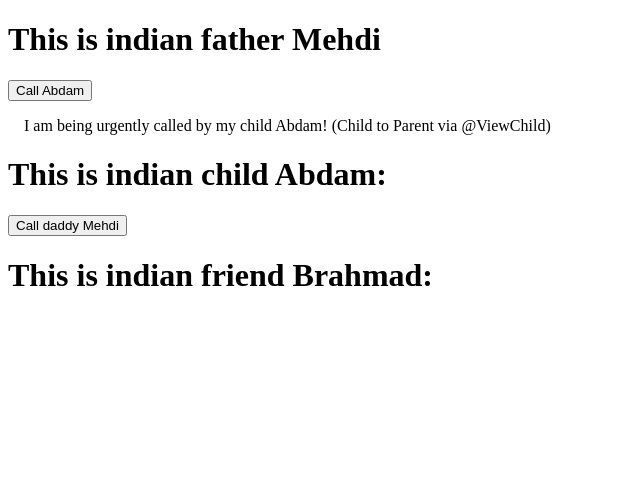
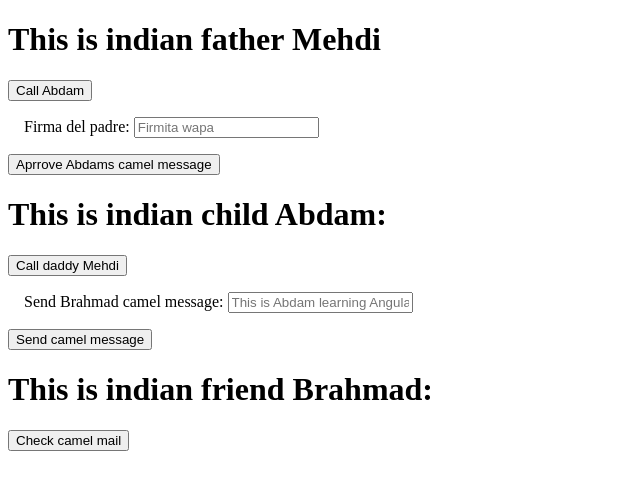
Before and after one commit to AntonioMMartel/indian-family-angular, an Angular app: page / in a window 1280 px wide. Shown: the top 490 px of the page, without its empty margins (0-640 px from the left). Built offline with nearby package versions, Linux system fonts and the light colour scheme.

Commit message:
Created service to communicate between components

```diff
--- a/src/app/indian-child-abdam/indian-child-abdam.component.html
+++ b/src/app/indian-child-abdam/indian-child-abdam.component.html
@@ -2,3 +2,13 @@
 <button (click)="this.callMehdi()">Call daddy Mehdi</button>
 
 <div *ngIf="this.callingAbdam"> I am being called by daddy Mehdi (Parent to Child via @Input )</div>
+
+<form>
+    <div class="form-group">
+        <label for="textoCamello">Send Brahmad camel message: </label>
+        <input [(ngModel)]="this.textoCamello" placeholder="This is Abdam learning Angular framework" type="text"
+            name="textoCamello" class="form-control" id="textoCamello">
+    </div>
+    <button (click)="submitCamelMessage()">Send camel message</button>
+
+</form>
--- a/src/app/indian-child-abdam/indian-child-abdam.component.ts
+++ b/src/app/indian-child-abdam/indian-child-abdam.component.ts
@@ -1,14 +1,21 @@
 import { Component, Input, OnInit, EventEmitter, Output } from '@angular/core';
-
+import { IndianMessageCamelService } from '../indian-message-camel.service';
+import { NgForm } from '@angular/forms';
 @Component({
   selector: 'app-indian-child-abdam',
   templateUrl: './indian-child-abdam.component.html',
   styleUrls: ['./indian-child-abdam.component.sass'],
 })
 export class IndianChildAbdamComponent implements OnInit {
-  constructor() {}
+  message: string = '';
+  textoCamello: string = '';
+  constructor(private camellito: IndianMessageCamelService) {}
 
-  ngOnInit(): void {}
+  ngOnInit(): void {
+    this.camellito.estadoMensajeCamellitoActual.subscribe(
+      (msg) => (this.message = msg)
+    );
+  }
 
   @Input() callingAbdam: boolean = false;
   @Output() abdamCallingMehdi = new EventEmitter<boolean>();
@@ -16,4 +23,8 @@ export class IndianChildAbdamComponent implements OnInit {
   callMehdi() {
     this.abdamCallingMehdi.emit();
   }
+
+  submitCamelMessage() {
+    this.camellito.updateApprovalMessage(this.textoCamello);
+  }
 }
--- a/src/app/indian-father-mehdi/indian-father-mehdi.component.html
+++ b/src/app/indian-father-mehdi/indian-father-mehdi.component.html
@@ -1,6 +1,14 @@
 <h1>This is indian father Mehdi </h1>
 <button (click)="this.toggleCallingAbdam()">Call Abdam </button>
 <div *ngIf="calledByAbdam"> I am being called by my child Abdam (Child to Parent via @Output and EventEmitter)</div>
-<div> I am being urgently called by my child Abdam! (Child to Parent via @ViewChild)</div>
+<form>
+    <div class="form-group">
+        <label for="textoCamello">Firma del padre: </label>
+        <input type="text" name="textoCamello" [(ngModel)]="textoCamello" placeholder="Firmita wapa"
+            class="form-control" id="textoCamello">
+    </div>
+    <button (click)="approveCamelMessage()">Aprrove Abdams camel message</button>
+</form>
+
 <app-indian-child-abdam (abdamCallingMehdi)="toggleCalledByAbdam()" [callingAbdam]="this.callingAbdam">
 </app-indian-child-abdam>
--- a/src/app/indian-father-mehdi/indian-father-mehdi.component.ts
+++ b/src/app/indian-father-mehdi/indian-father-mehdi.component.ts
@@ -1,14 +1,20 @@
 import { Component, OnInit } from '@angular/core';
-
+import { IndianMessageCamelService } from '../indian-message-camel.service';
 @Component({
   selector: 'app-indian-father-mehdi',
   templateUrl: './indian-father-mehdi.component.html',
   styleUrls: ['./indian-father-mehdi.component.sass'],
 })
 export class IndianFatherMehdiComponent implements OnInit {
-  constructor() {}
+  message: string = '';
+  textoCamello: string = '';
+  constructor(private camellito: IndianMessageCamelService) {}
 
-  ngOnInit(): void {}
+  ngOnInit(): void {
+    this.camellito.estadoMensajeCamellitoActual.subscribe(
+      (msg) => (this.message = msg)
+    );
+  }
 
   callingAbdam: boolean = false;
   calledByAbdam: boolean = false;
@@ -20,4 +26,8 @@ export class IndianFatherMehdiComponent implements OnInit {
   toggleCalledByAbdam() {
     this.calledByAbdam = !this.calledByAbdam;
   }
+
+  approveCamelMessage() {
+    this.camellito.updateApprovalMessage(this.textoCamello);
+  }
 }
--- a/src/app/indian-friend-brahmad/indian-friend-brahmad.component.html
+++ b/src/app/indian-friend-brahmad/indian-friend-brahmad.component.html
@@ -1 +1,5 @@
 <h1>This is indian friend Brahmad: </h1>
+
+<form>
+    <button (click)="checkCamelMessage()">Check camel mail</button>
+</form>
--- a/src/app/indian-friend-brahmad/indian-friend-brahmad.component.ts
+++ b/src/app/indian-friend-brahmad/indian-friend-brahmad.component.ts
@@ -1,15 +1,18 @@
 import { Component, OnInit } from '@angular/core';
-
+import { IndianMessageCamelService } from '../indian-message-camel.service';
 @Component({
   selector: 'app-indian-friend-brahmad',
   templateUrl: './indian-friend-brahmad.component.html',
-  styleUrls: ['./indian-friend-brahmad.component.sass']
+  styleUrls: ['./indian-friend-brahmad.component.sass'],
 })
 export class IndianFriendBrahmadComponent implements OnInit {
+  message: string = '';
+  textoCamello: string = '';
+  constructor(private camellito: IndianMessageCamelService) {}
 
-  constructor() { }
+  ngOnInit(): void {}
 
-  ngOnInit(): void {
+  checkCamelMessage() {
+    this.camellito.updateApprovalMessage(this.textoCamello);
   }
-
 }
--- /dev/null
+++ b/src/app/indian-message-camel.service.ts
@@ -0,0 +1,22 @@
+import { Injectable } from '@angular/core';
+import { BehaviorSubject } from 'rxjs';
+
+@Injectable({
+  providedIn: 'root',
+})
+
+// Para mandar un mensaje por camello a su amigo Brahmad, Abdam tiene que llamar
+// a su padre para poder mandar el mensaje por camello a su amigo.
+// Basicamente Abdam llamará a este servicio y este irá al padre a que lo valide.
+// Luego cuando el padre lo valide se enviará el mensaje de Abdam a su amigo Brahmad por camello.
+export class IndianMessageCamelService {
+  private estadoMensajeCamellito = new BehaviorSubject(
+    'Mensaje por camello jaja'
+  );
+  estadoMensajeCamellitoActual = this.estadoMensajeCamellito.asObservable();
+  constructor() {}
+
+  updateApprovalMessage(message: string) {
+    this.estadoMensajeCamellito.next(message);
+  }
+}
```
Also changed, not shown: src/app/app.module.ts (+5 -7 lines), 1 other file (tests, documents, lock files or other folders).
